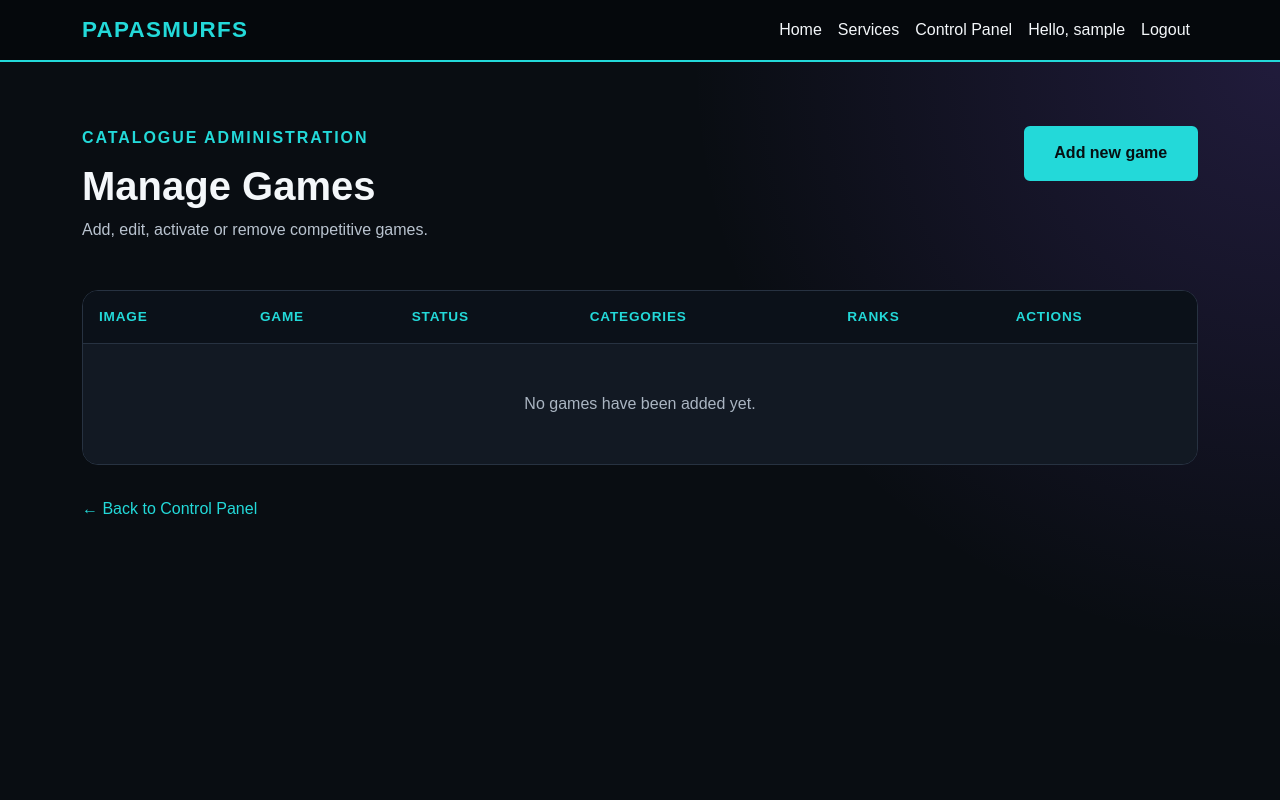
After one commit to foivian2001/Papasmurfs, a Django app: page /control-panel/games/ in a window 1280 px wide. The commit adds this page. Run offline with Django 5.2, Linux system fonts and the light colour scheme; the visitor is signed in with stand-in values (Sample User, id 1); data that the repository does not hold is empty.

Commit message:
Implement custom game management

```diff
--- a/config/urls.py
+++ b/config/urls.py
@@ -1,3 +1,5 @@
+from django.conf import settings
+from django.conf.urls.static import static
 from django.contrib import admin
 from django.urls import include, path
 
@@ -8,3 +10,9 @@ urlpatterns = [
     path("services/", include("catalogue.urls")),
     path("", include("core.urls")),
 ]
+
+if settings.DEBUG:
+    urlpatterns += static(
+        settings.MEDIA_URL,
+        document_root=settings.MEDIA_ROOT,
+    )
--- /dev/null
+++ b/controlpanel/templates/controlpanel/games/game_list.html
@@ -0,0 +1,139 @@
+{% extends "base.html" %}
+
+{% block title %}
+    Manage Games | Papasmurfs
+{% endblock %}
+
+{% block content %}
+    <section class="control-panel-section">
+        <div class="container">
+            <div class="management-page-heading">
+                <div>
+                    <p class="section-label">
+                        Catalogue administration
+                    </p>
+
+                    <h1>Manage Games</h1>
+
+                    <p>
+                        Add, edit, activate or remove competitive games.
+                    </p>
+                </div>
+
+                <a
+                    class="btn btn-boost"
+                    href="{% url 'controlpanel:game_create' %}"
+                >
+                    Add new game
+                </a>
+            </div>
+
+            {% if messages %}
+                <div class="message-container">
+                    {% for message in messages %}
+                        <div class="site-message">
+                            {{ message }}
+                        </div>
+                    {% endfor %}
+                </div>
+            {% endif %}
+
+            <div class="management-table-wrapper">
+                <table class="management-table">
+                    <thead>
+                        <tr>
+                            <th>Image</th>
+                            <th>Game</th>
+                            <th>Status</th>
+                            <th>Categories</th>
+                            <th>Ranks</th>
+                            <th>Actions</th>
+                        </tr>
+                    </thead>
+
+                    <tbody>
+                        {% for game in games %}
+                            <tr>
+                                <td>
+                                    {% if game.image %}
+                                        <img
+                                            class="management-thumbnail"
+                                            src="{{ game.image.url }}"
+                                            alt="{{ game.name }}"
+                                        >
+                                    {% else %}
+                                        <span class="no-image">
+                                            No image
+                                        </span>
+                                    {% endif %}
+                                </td>
+
+                                <td>
+                                    <strong>{{ game.name }}</strong>
+
+                                    <p class="table-description">
+                                        {{ game.description|truncatewords:12 }}
+                                    </p>
+                                </td>
+
+                                <td>
+                                    {% if game.is_active %}
+                                        <span class="status-badge status-active">
+                                            Active
+                                        </span>
+                                    {% else %}
+                                        <span class="status-badge status-inactive">
+                                            Inactive
+                                        </span>
+                                    {% endif %}
+                                </td>
+
+                                <td>
+                                    {{ game.service_categories.count }}
+                                </td>
+
+                                <td>
+                                    {{ game.ranks.count }}
+                                </td>
+
+                                <td>
+                                    <div class="table-actions">
+                                        <a
+                                            class="btn btn-sm btn-outline-light"
+                                            href="{% url 'controlpanel:game_update' game.id %}"
+                                        >
+                                            Edit
+                                        </a>
+
+                                        <a
+                                            class="btn btn-sm btn-outline-danger"
+                                            href="{% url 'controlpanel:game_delete_confirmation' game.id %}"
+                                        >
+                                            Delete
+                                        </a>
+                                    </div>
+                                </td>
+                            </tr>
+                        {% empty %}
+                            <tr>
+                                <td
+                                    class="empty-table"
+                                    colspan="6"
+                                >
+                                    No games have been added yet.
+                                </td>
+                            </tr>
+                        {% endfor %}
+                    </tbody>
+                </table>
+            </div>
+
+            <a
+                class="back-link"
+                href="{% url 'controlpanel:dashboard' %}"
+            >
+                ← Back to Control Panel
+            </a>
+        </div>
+    </section>
+{% endblock %}
--- a/controlpanel/urls.py
+++ b/controlpanel/urls.py
@@ -6,4 +6,21 @@ app_name = "controlpanel"
 
 urlpatterns = [
     path("", views.dashboard, name="dashboard"),
+    path("games/", views.game_list, name="game_list"),
+    path("games/add/", views.game_create, name="game_create"),
+    path(
+        "games/<int:game_id>/edit/",
+        views.game_update,
+        name="game_update",
+    ),
+    path(
+        "games/<int:game_id>/delete/",
+        views.game_delete_confirmation,
+        name="game_delete_confirmation",
+    ),
+    path(
+        "games/<int:game_id>/delete/confirm/",
+        views.game_delete,
+        name="game_delete",
+    ),
 ]
--- a/controlpanel/views.py
+++ b/controlpanel/views.py
@@ -1,5 +1,7 @@
+from django.contrib import messages
 from django.contrib.auth import get_user_model
-from django.shortcuts import render
+from django.shortcuts import get_object_or_404, redirect, render
+from django.views.decorators.http import require_POST
 
 from catalogue.models import (
     BoostPackage,
@@ -9,6 +11,7 @@ from catalogue.models import (
 )
 
 from .decorators import staff_required
+from .forms import GameForm
 
 
 @staff_required
@@ -30,3 +33,132 @@ def dashboard(request):
         "controlpanel/dashboard.html",
         context,
     )
+
+
+@staff_required
+def game_list(request):
+    """Display all games available in the catalogue."""
+
+    games = Game.objects.all()
+
+    context = {
+        "games": games,
+    }
+
+    return render(
+        request,
+        "controlpanel/games/game_list.html",
+        context,
+    )
+
+
+@staff_required
+def game_create(request):
+    """Allow staff members to add a new game."""
+
+    form = GameForm(
+        request.POST or None,
+        request.FILES or None,
+    )
+
+    if request.method == "POST" and form.is_valid():
+        game = form.save()
+
+        messages.success(
+            request,
+            f"{game.name} was added successfully.",
+        )
+
+        return redirect("controlpanel:game_list")
+
+    context = {
+        "form": form,
+        "page_title": "Add game",
+        "submit_text": "Create game",
+    }
+
+    return render(
+        request,
+        "controlpanel/games/game_form.html",
+        context,
+    )
+
+
+@staff_required
+def game_update(request, game_id):
+    """Allow staff members to update an existing game."""
+
+    game = get_object_or_404(
+        Game,
+        id=game_id,
+    )
+
+    form = GameForm(
+        request.POST or None,
+        request.FILES or None,
+        instance=game,
+    )
+
+    if request.method == "POST" and form.is_valid():
+        updated_game = form.save()
+
+        messages.success(
+            request,
+            f"{updated_game.name} was updated successfully.",
+        )
+
+        return redirect("controlpanel:game_list")
+
+    context = {
+        "form": form,
+        "game": game,
+        "page_title": f"Edit {game.name}",
+        "submit_text": "Save changes",
+    }
+
+    return render(
+        request,
+        "controlpanel/games/game_form.html",
+        context,
+    )
+
+
+@staff_required
+def game_delete_confirmation(request, game_id):
+    """Display a confirmation page before deleting a game."""
+
+    game = get_object_or_404(
+        Game,
+        id=game_id,
+    )
+
+    context = {
+        "game": game,
+    }
+
+    return render(
+        request,
+        "controlpanel/games/game_confirm_delete.html",
+        context,
+    )
+
+
+@staff_required
+@require_POST
+def game_delete(request, game_id):
+    """Delete a game after receiving a confirmed POST request."""
+
+    game = get_object_or_404(
+        Game,
+        id=game_id,
+    )
+
+    game_name = game.name
+    game.delete()
+
+    messages.success(
+        request,
+        f"{game_name} was deleted successfully.",
+    )
+
+    return redirect("controlpanel:game_list")
--- a/static/css/style.css
+++ b/static/css/style.css
@@ -494,3 +494,178 @@ body {
         grid-template-columns: 1fr;
     }
 }
+
+.management-page-heading {
+    display: flex;
+    align-items: flex-start;
+    justify-content: space-between;
+    gap: 2rem;
+    margin-bottom: 2rem;
+}
+
+.management-page-heading h1,
+.management-form-card h1,
+.delete-confirmation-card h1 {
+    font-weight: 900;
+}
+
+.management-page-heading p:last-child {
+    color: #b9c3cf;
+}
+
+.message-container {
+    margin-bottom: 1.5rem;
+}
+
+.site-message {
+    padding: 1rem;
+    border: 1px solid var(--papasmurfs-cyan);
+    border-radius: 0.75rem;
+    background-color: rgba(35, 217, 217, 0.1);
+    color: var(--papasmurfs-cyan);
+}
+
+.management-table-wrapper {
+    margin-bottom: 2rem;
+    overflow-x: auto;
+    border: 1px solid #273241;
+    border-radius: 1rem;
+}
+
+.management-table {
+    width: 100%;
+    min-width: 850px;
+    border-collapse: collapse;
+    background-color: var(--papasmurfs-panel);
+}
+
+.management-table th,
+.management-table td {
+    padding: 1rem;
+    border-bottom: 1px solid #273241;
+    text-align: left;
+    vertical-align: middle;
+}
+
+.management-table th {
+    background-color: #0b1119;
+    color: var(--papasmurfs-cyan);
+    font-size: 0.85rem;
+    letter-spacing: 0.05rem;
+    text-transform: uppercase;
+}
+
+.management-table tbody tr:last-child td {
+    border-bottom: 0;
+}
+
+.management-table tbody tr:hover {
+    background-color: rgba(35, 217, 217, 0.04);
+}
+
+.management-thumbnail {
+    width: 72px;
+    height: 52px;
+    border-radius: 0.5rem;
+    object-fit: cover;
+}
+
+.no-image {
+    color: #8c98a7;
+    font-size: 0.85rem;
+}
+
+.table-description {
+    max-width: 330px;
+    margin: 0.35rem 0 0;
+    color: #9faab7;
+    font-size: 0.9rem;
+}
+
+.status-badge {
+    display: inline-block;
+    padding: 0.3rem 0.65rem;
+    border-radius: 2rem;
+    font-size: 0.8rem;
+    font-weight: 800;
+}
+
+.status-active {
+    background-color: rgba(46, 204, 113, 0.14);
+    color: #68e49b;
+}
+
+.status-inactive {
+    background-color: rgba(255, 123, 123, 0.14);
+    color: #ff8e8e;
+}
+
+.table-actions {
+    display: flex;
+    gap: 0.5rem;
+}
+
+.empty-table {
+    padding: 3rem !important;
+    color: #aab5c2;
+    text-align: center !important;
+}
+
+.management-form-card,
+.delete-confirmation-card {
+    width: min(100%, 700px);
+    margin: 0 auto;
+    padding: 2rem;
+    border: 1px solid #273241;
+    border-radius: 1rem;
+    background-color: var(--papasmurfs-panel);
+}
+
+.management-form-card .form-control {
+    border: 1px solid #354255;
+    background-color: #0b1119;
+    color: #ffffff;
+}
+
+.management-form-card .form-control:focus {
+    border-color: var(--papasmurfs-cyan);
+    background-color: #0b1119;
+    color: #ffffff;
+    box-shadow: 0 0 0 0.2rem rgba(35, 217, 217, 0.12);
+}
+
+.management-form-card input[type="file"]::file-selector-button {
+    border: 0;
+    background-color: var(--papasmurfs-purple);
+    color: #ffffff;
+}
+
+.form-actions {
+    display: flex;
+    flex-wrap: wrap;
+    gap: 0.75rem;
+}
+
+.delete-confirmation-card p {
+    color: #b9c3cf;
+}
+
+.delete-warning {
+    color: #ff8e8e !important;
+    font-weight: 800;
+}
+
+@media (max-width: 767px) {
+    .management-page-heading {
+        flex-direction: column;
+    }
+
+    .management-page-heading .btn {
+        width: 100%;
+    }
+
+    .management-form-card,
+    .delete-confirmation-card {
+        padding: 1.5rem;
+    }
+}
```
Also changed, not shown: config/settings.py (+3 -4 lines), controlpanel/forms.py (added, +42 -0 lines), controlpanel/templates/controlpanel/dashboard.html (+8 -5 lines), controlpanel/templates/controlpanel/games/game_confirm_delete.html (added, +51 -0 lines), controlpanel/templates/controlpanel/games/game_form.html (added, +80 -0 lines).
